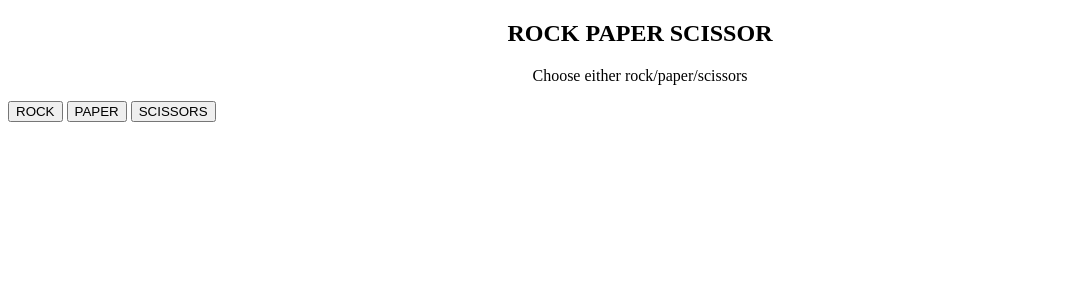
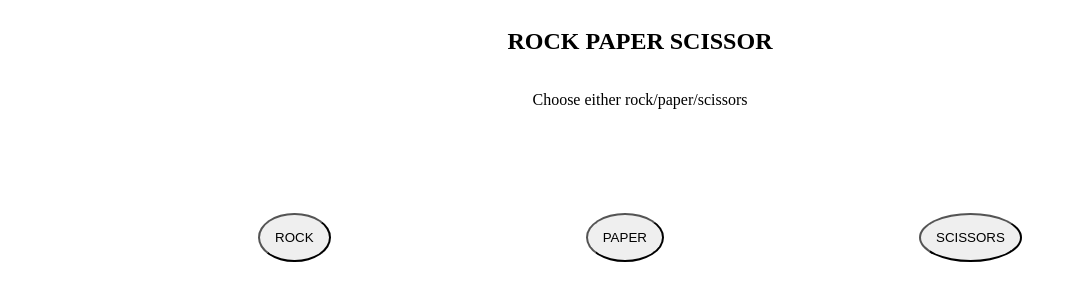
Before and after one commit to PDK34/Rock-paper-scissor-js, a plain HTML site: page index.html in a window 1280 px wide. Shown: the whole page, without its empty margins (0-1077 px from the left). Drawn offline with Linux system fonts and the light colour scheme; a web font is replaced by a local one.

Commit message:
Modify buttons ui and add css file for styling

```diff
--- a/index.html
+++ b/index.html
@@ -2,6 +2,7 @@
 <html lang="en">
 <head>
     <link href='https://fonts.googleapis.com/css?family=Original+Surfer&effect=emboss' rel='stylesheet' type='text/css'>
+    <link href = 'style.css' rel = 'stylesheet'>
 
     <meta charset="UTF-8">
     <meta name="viewport" content="width=device-width, initial-scale=1.0">
--- /dev/null
+++ b/style.css
@@ -0,0 +1,20 @@
+body{
+    display: flex;
+    flex-direction: column;
+    align-content: center;
+    justify-content: center;
+}
+
+.container{
+    padding-top: 7%;
+    display: flex;
+    gap: 5px;
+    justify-content: space-evenly;
+    align-content: center;
+}
+
+button{
+    border-radius: 50%;
+    border-color: black;
+    padding: 15px;
+}
```
